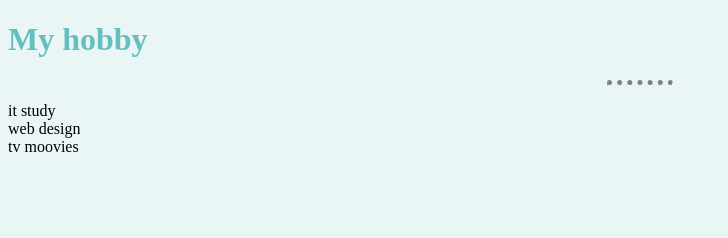
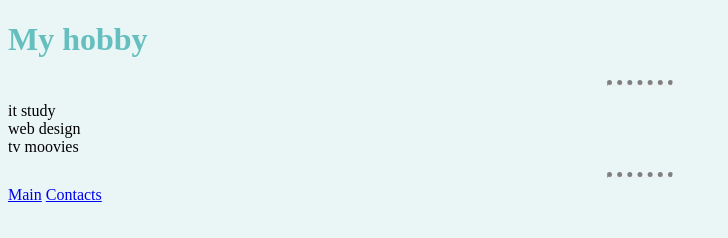
Before and after one commit to dmytrosmnnk/cv1-html-css, a plain HTML site: page my_hobby.html in a window 1280 px wide. Shown: the whole page, without its empty margins (0-728 px from the left). Drawn offline with Linux system fonts and the light colour scheme.

Commit message:
Update my_hobby.html

```diff
--- a/my_hobby.html
+++ b/my_hobby.html
@@ -13,5 +13,8 @@
       web design <br>
       tv moovies
     </p>
+    <hr>
+    <a href="index.html" target="_blank">Main</a>
+    <a href="my_contacts.html" target="_blank">Contacts</a>
   </body>
 </html>
```
